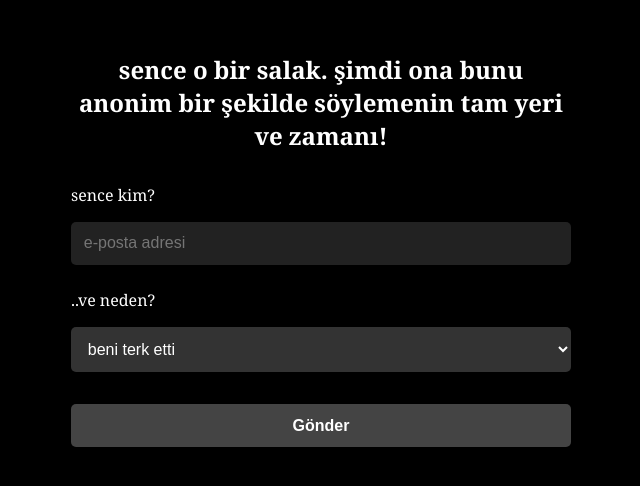
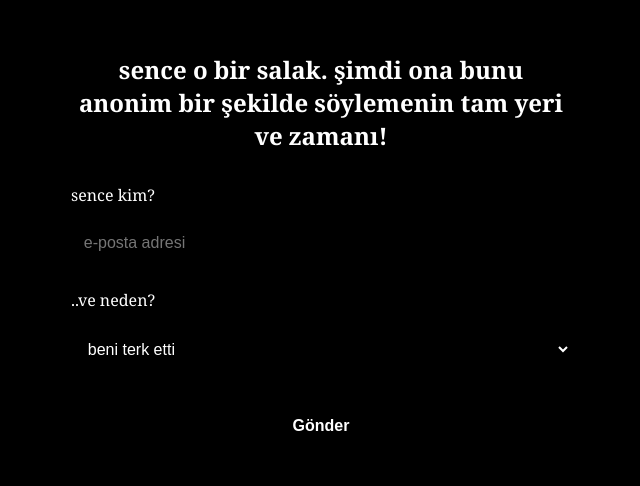
Before and after one commit to salaksin/salaksin, a plain HTML site: page index.html in a window 1280 px wide. Shown: the part 150-636 px from the top of the page, without its empty margins (319-959 px from the left). Drawn offline with Linux system fonts and the light colour scheme.

Commit message:
Update styles.css

```diff
--- a/styles.css
+++ b/styles.css
@@ -49,18 +49,18 @@ input, select, textarea, button {
 }
 
 input, textarea {
-    background-color: #222;
+    background-color: #000000;
     color: white;
 }
 
 select {
-    background-color: #333;
+    background-color: #000000;
     color: white;
     cursor: pointer;
 }
 
 button {
-    background-color: #444;
+    background-color: #000000;
     color: white;
     cursor: pointer;
     font-weight: bold;
```
